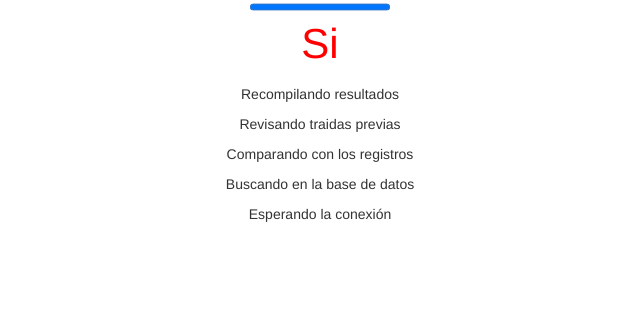
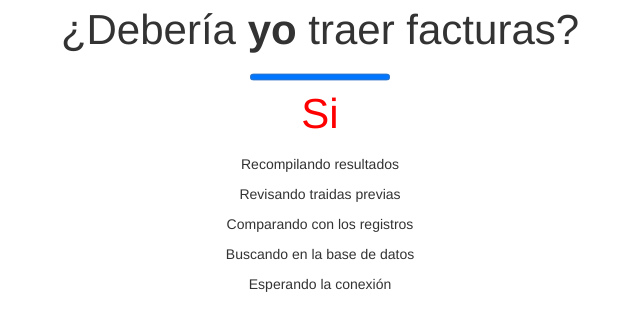
Before and after one commit to jazcarate/traigo-facturas, a plain HTML site: page vos.html in a window 1280 px wide. Shown: the whole page, without its empty margins (320-960 px from the left). Drawn offline with nearby package versions, Linux system fonts and the light colour scheme.

Commit message:
Resultado con nombre personal

```diff
--- a/vos.html
+++ b/vos.html
@@ -19,6 +19,7 @@
     <div class="container">
         <div class="row">
             <div class="col-lg-12 text-center" id="status">
+				<p id="desc"></p>
                 <progress id="progress-bar" value="30" max="100"></progress>
 				<span></span>
 			</div>
@@ -30,6 +31,16 @@
   $(function() {
 
 	var status = $('#status span');
+	var params = {};
+	window.location.href.replace(
+		/[?&]+([^=&]+)=?([^&]*)?/gi,
+		function( m, key, value ) {
+			params[key] = value !== undefined ? value : '';
+		}
+	);
+
+
+	$("#status #desc").html( `¿Debería <b>${params.nombre || 'yo'}</b> traer facturas?`);
 
 	showStatus = function(value){
 		status.prepend( `<p>${value}</p>` );
```
Also changed, not shown: index.html (+1 -1 lines).
